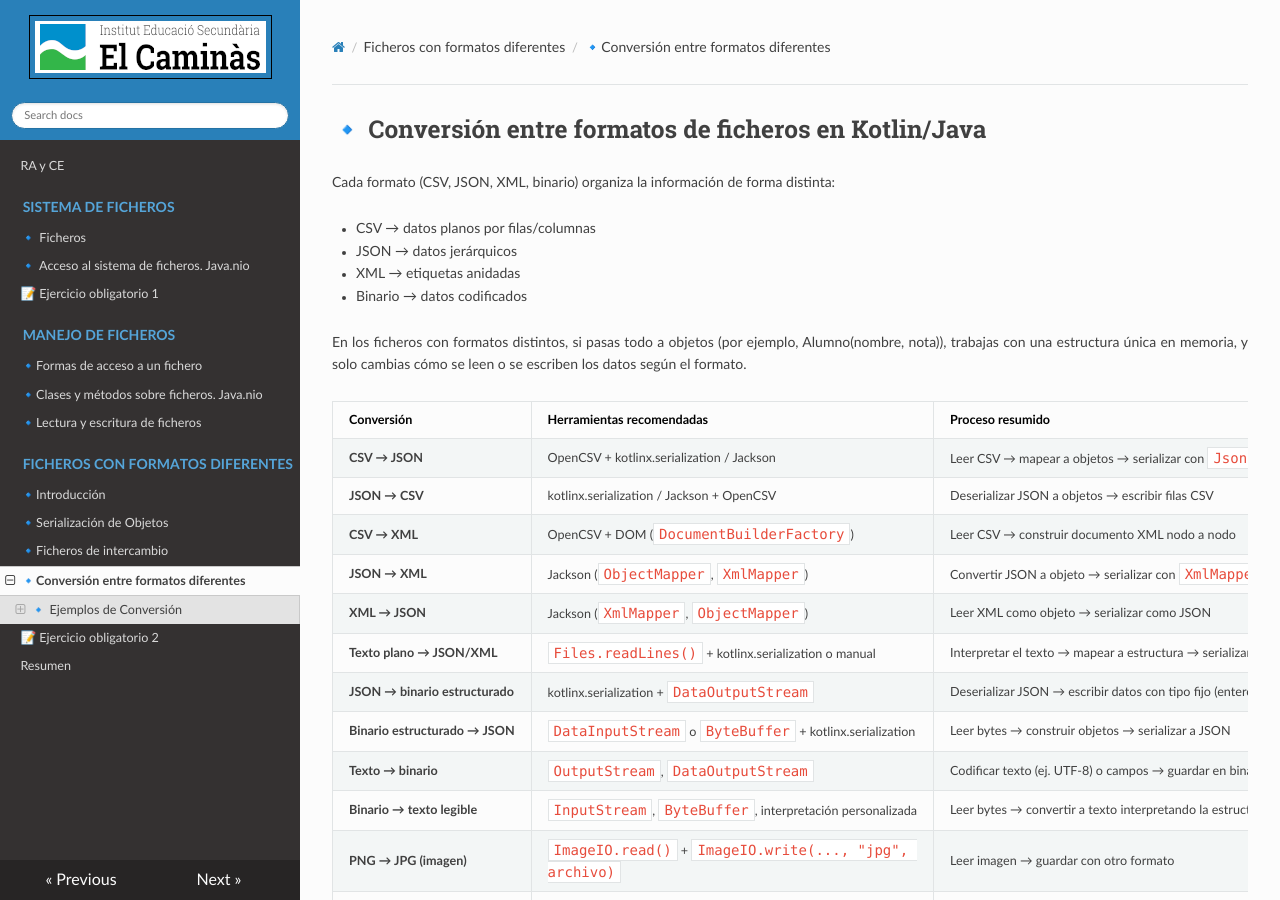
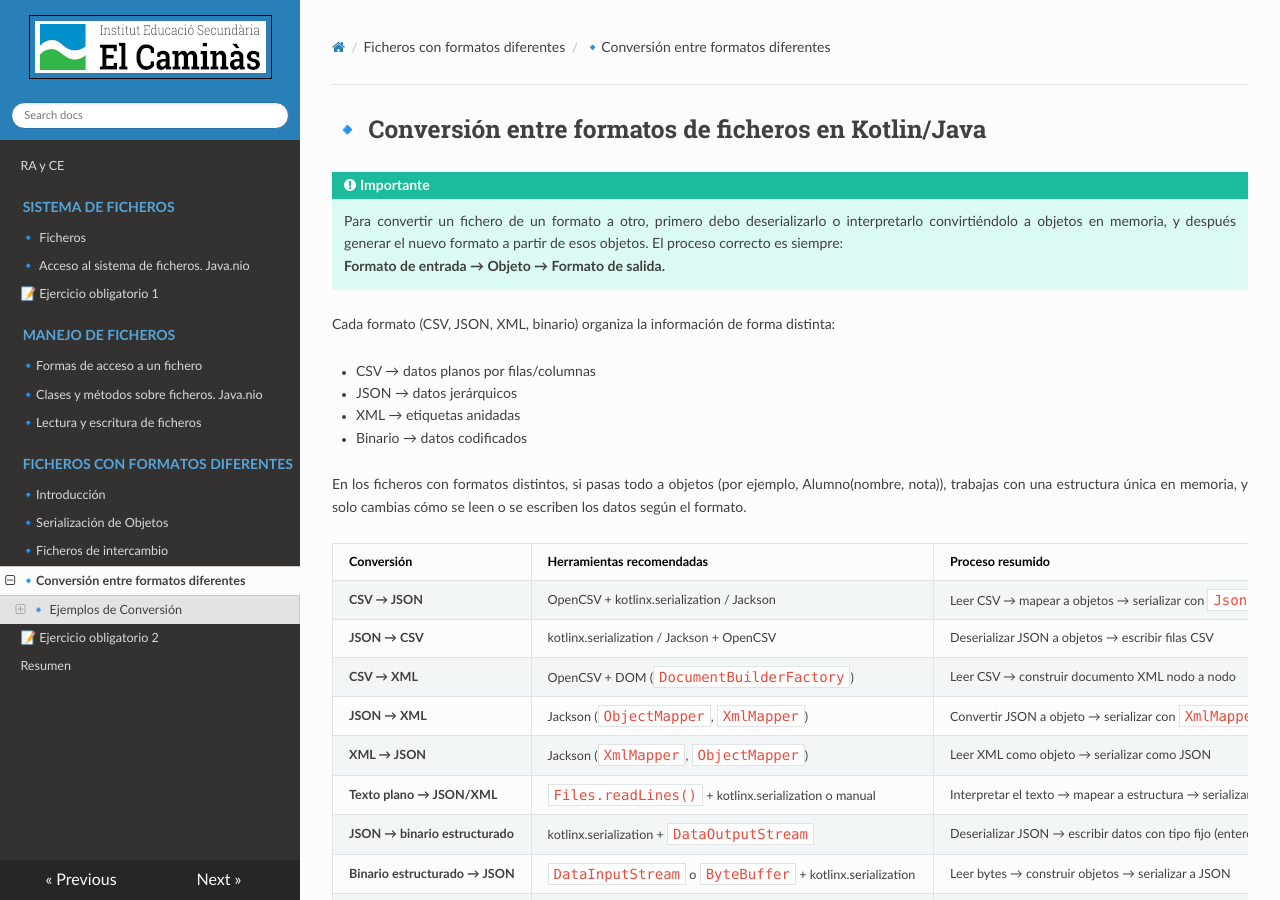
Before and after one commit to asalvadorc/AD_Ficheros_, an MkDocs documentation site: the page built from docs/T3_Formatos_diferentes/Conversion.md, in a window 1280 px wide and 900 px high. Built offline with MkDocs 1.6.1, drawn with Linux system fonts in a browser that asks for light colours; nearby versions of some CDN libraries.

Commit message:
conversion

```diff
--- a/docs/T3_Formatos_diferentes/Conversion.md
+++ b/docs/T3_Formatos_diferentes/Conversion.md
@@ -1,5 +1,8 @@
 # 🔹 Conversión entre formatos de ficheros en Kotlin/Java
 
+!!!Tip "Importante"
+    Para convertir un fichero de un formato a otro, primero debo deserializarlo o interpretarlo convirtiéndolo a objetos en memoria, y después generar el nuevo formato a partir de esos objetos. El proceso correcto es siempre:
+    **Formato de entrada → Objeto → Formato de salida.**
 
 Cada formato (CSV, JSON, XML, binario) organiza la información de forma distinta:
 
```
